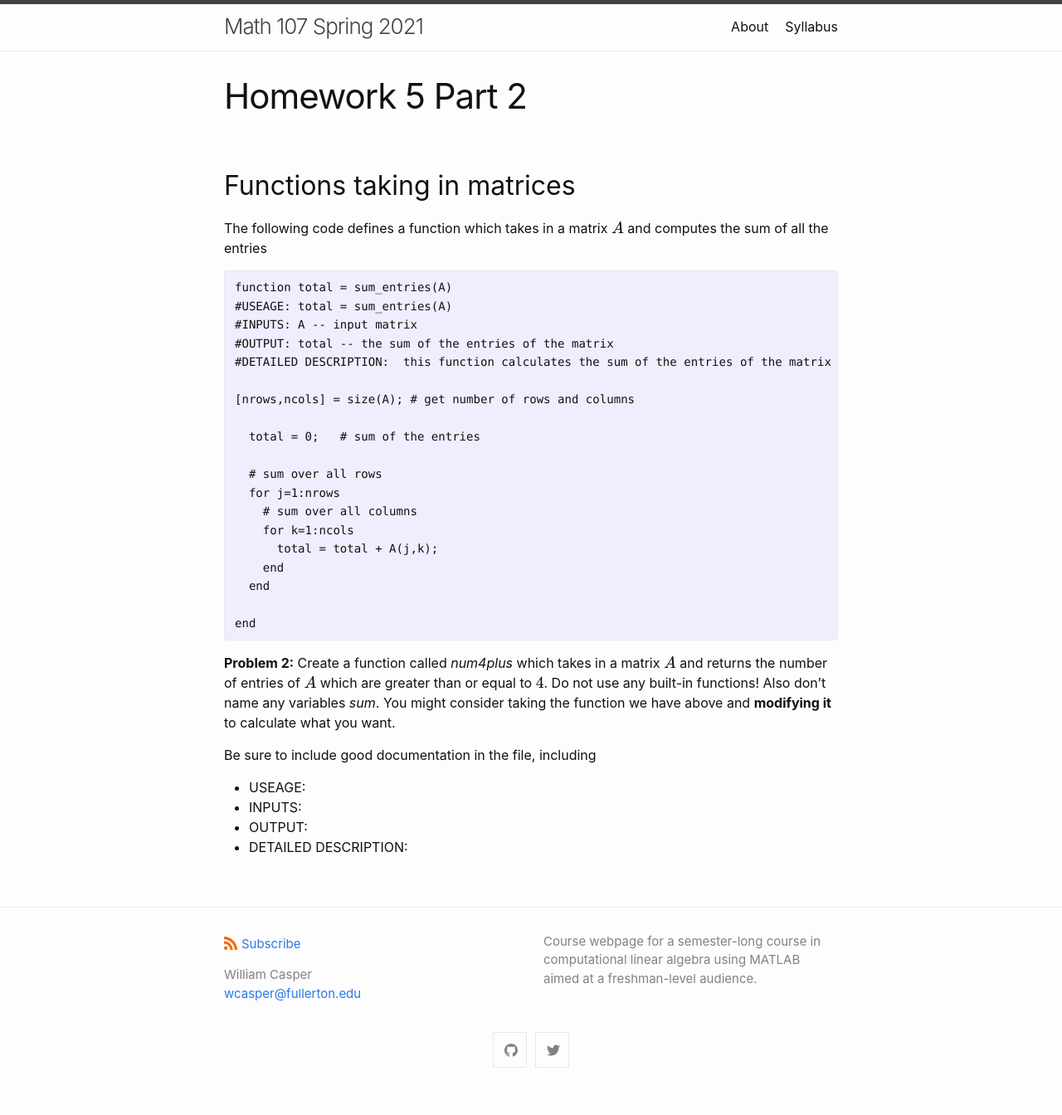
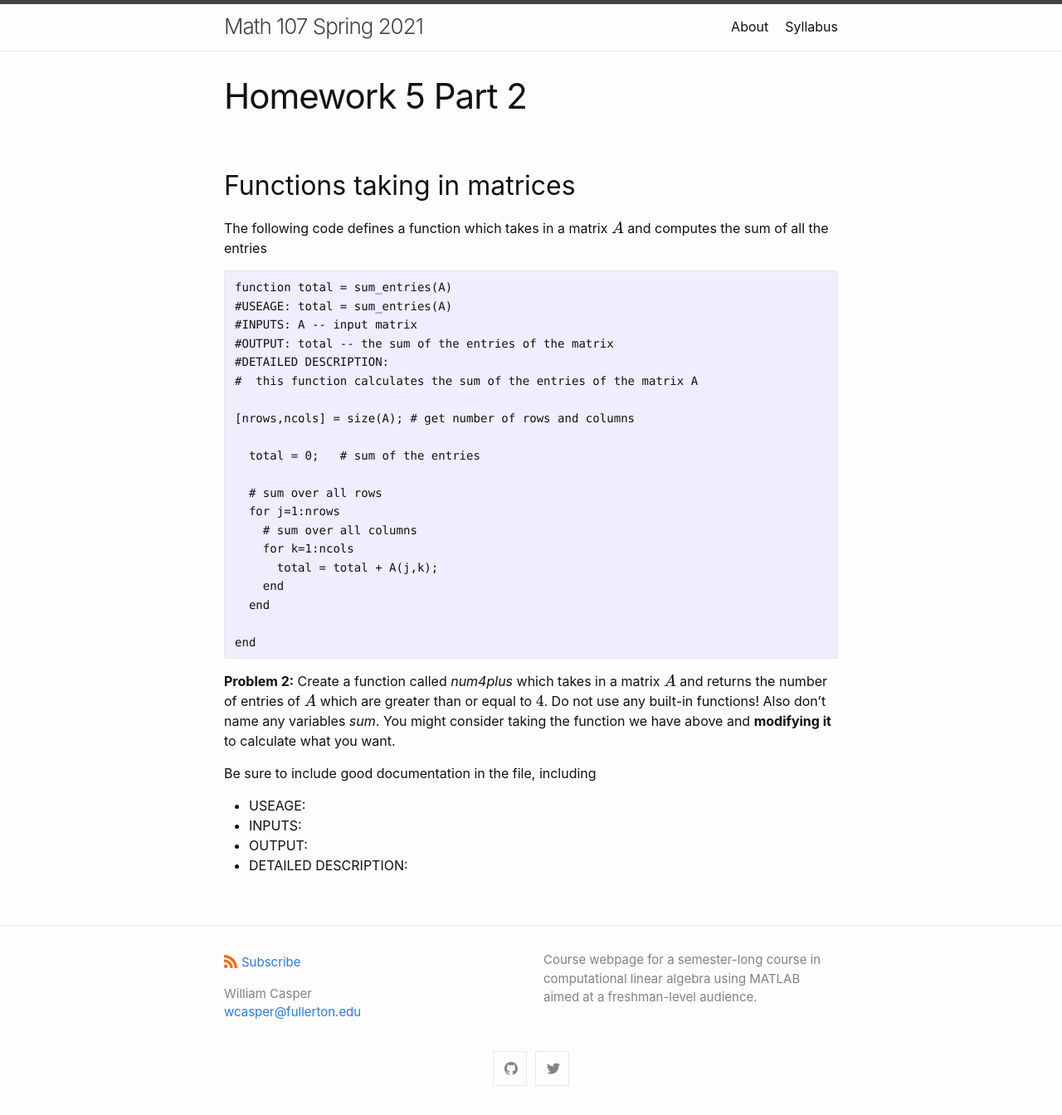
Before and after one commit to wcasper/math107spring2021, a Jekyll site: the page built from homework/hw5/hw5-part2.md, in a window 1280 px wide. Shown: the whole page at 83% size. Built offline with Jekyll 4.4.1, drawn with Linux system fonts in a browser that asks for light colours; before the commit the page ends 1322 px from its top, so only the background shows below that.

Commit message:
reformatted

```diff
--- a/homework/hw5/hw5-part2.md
+++ b/homework/hw5/hw5-part2.md
@@ -13,7 +13,8 @@ function total = sum_entries(A)
 #USEAGE: total = sum_entries(A)
 #INPUTS: A -- input matrix
 #OUTPUT: total -- the sum of the entries of the matrix
-#DETAILED DESCRIPTION:  this function calculates the sum of the entries of the matrix A
+#DETAILED DESCRIPTION:
+#  this function calculates the sum of the entries of the matrix A
 
 [nrows,ncols] = size(A); # get number of rows and columns
 
```
